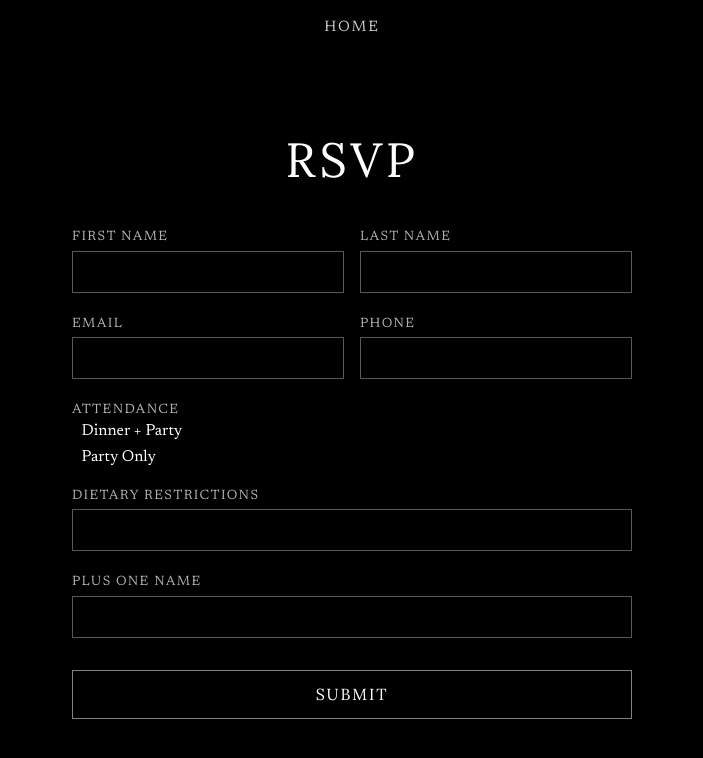
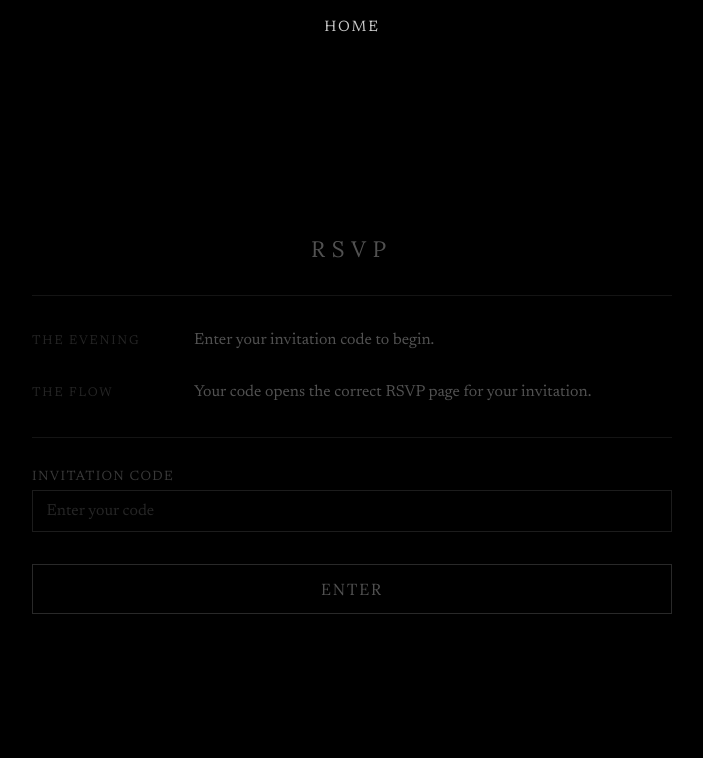
Before and after one commit to ava-firstaccess/wedding-website, a Next.js app: page /rsvp in a window 1280 px wide. Shown: the top 758 px of the page, without its empty margins (288-991 px from the left). Built offline with nearby package versions, Linux system fonts and the light colour scheme.

Commit message:
Add code-gated wedding RSVP flow

```diff
--- a/app/rsvp/page.js
+++ b/app/rsvp/page.js
@@ -1,72 +1,254 @@
 'use client'
 
-import { useEffect, useRef } from 'react'
+import { useEffect, useRef, useState } from 'react'
+import Image from 'next/image'
 import Nav from '../components/Nav'
 import styles from './page.module.css'
 
+const MOCK_GUESTS = {
+  DINNER1: {
+    code: 'DINNER1',
+    firstName: 'Ava',
+    secondGuest: 'Zach',
+    inviteType: 'full',
+    plusOneAllowed: false,
+  },
+  PARTY1: {
+    code: 'PARTY1',
+    firstName: 'Zach',
+    secondGuest: '',
+    inviteType: 'party',
+    plusOneAllowed: false,
+  },
+}
+
+function InvitePage({ guest, onBack }) {
+  const [attendance, setAttendance] = useState('')
+  const [dietary, setDietary] = useState('')
+  const [notes, setNotes] = useState('')
+  const [submitted, setSubmitted] = useState(false)
+
+  const isFullInvite = guest.inviteType === 'full'
+  const greeting = guest.secondGuest
+    ? `Hi ${guest.firstName} & ${guest.secondGuest}`
+    : `Hi ${guest.firstName}`
+
+  const attendanceOptions = isFullInvite
+    ? [
+        { value: 'both', label: 'We’ll Be There For Both' },
+        { value: 'party-only', label: 'We’ll Join For New Year’s Eve Only' },
+        { value: 'decline', label: 'Sadly, We Can’t Make It' },
+      ]
+    : [
+        { value: 'party', label: 'I’ll Be There' },
+        { value: 'decline', label: 'Sadly, I Can’t Make It' },
+      ]
+
+  const details = isFullInvite
+    ? [
+        ['The Invitation', 'Before dinner celebration + New Year’s Eve party'],
+        ['Your Evening', 'An intimate dinner, then a beautiful long night into midnight'],
+        ['Your RSVP', 'Tell us if you’re joining both or just the party'],
+      ]
+    : [
+        ['The Invitation', 'New Year’s Eve party'],
+        ['Your Evening', 'Drinks, music, and midnight with us'],
+        ['Your RSVP', 'Let us know if we get to celebrate together'],
+      ]
+
+  const handleSubmit = (e) => {
+    e.preventDefault()
+    if (!attendance) return
+    setSubmitted(true)
+  }
+
+  return (
+    <>
+      <div className={styles.pageHeader}>
+        <p className={styles.greeting}>{greeting}</p>
+        <h1 className={styles.heading}>You’re Invited.</h1>
+        <p className={styles.subheading}>
+          {isFullInvite ? 'Before Dinner + New Year’s Eve Party' : 'New Year’s Eve Party'}
+        </p>
+      </div>
+
+      <hr className={styles.rule} />
+
+      <div className={styles.menu}>
+        {details.map(([label, value]) => (
+          <div className={styles.menuRow} key={label}>
+            <span className={styles.menuLabel}>{label}</span>
+            <span className={styles.menuValue}>{value}</span>
+          </div>
+        ))}
+      </div>
+
+      <hr className={styles.rule} />
+
+      {submitted ? (
+        <div className={styles.thanksWrap}>
+          <p className={styles.thanks}>Perfect. We’ve got you.</p>
+          <p className={styles.sub}>This RSVP flow is mocked for now, real response saving comes next.</p>
+        </div>
+      ) : (
+        <form className={styles.form} onSubmit={handleSubmit}>
+          <div className={styles.pillGroup}>
+            <span className={styles.pillGroupLabel}>Will you join us?</span>
+            {attendanceOptions.map((opt) => (
+              <button
+                key={opt.value}
+                type="button"
+                className={`${styles.pill} ${styles.pillBorderless} ${attendance === opt.value ? styles.pillActive : ''}`}
+                onClick={() => setAttendance(opt.value)}
+              >
+                {opt.label}
+              </button>
+            ))}
+          </div>
+
+          <div className={styles.field}>
+            <label htmlFor="dietary">Dietary Restrictions</label>
+            <input
+              id="dietary"
+              name="dietary"
+              type="text"
+              value={dietary}
+              onChange={(e) => setDietary(e.target.value)}
+              placeholder="Anything we should know?"
+            />
+          </div>
+
+          <div className={styles.field}>
+            <label htmlFor="notes">Notes</label>
+            <textarea
+              id="notes"
+              name="notes"
+              rows={4}
+              value={notes}
+              onChange={(e) => setNotes(e.target.value)}
+              placeholder="A note, song request, or anything else"
+            />
+          </div>
+
+          <div className={styles.buttonRow}>
+            <button type="button" className={styles.secondaryButton} onClick={onBack}>Back</button>
+            <button type="submit" className={styles.button}>Send It</button>
+          </div>
+        </form>
+      )}
+    </>
+  )
+}
+
 export default function RSVP() {
+  const [phase, setPhase] = useState('overlay')
+  const [codeInput, setCodeInput] = useState('')
+  const [guest, setGuest] = useState(null)
+  const [codeError, setCodeError] = useState('')
   const formRef = useRef(null)
 
   useEffect(() => {
-    const timer = setTimeout(() => {
-      if (formRef.current) formRef.current.classList.add(styles.visible)
-    }, 300)
-    return () => clearTimeout(timer)
+    const revealTimer = setTimeout(() => setPhase('lions-in'), 100)
+    const fadeOutTimer = setTimeout(() => setPhase('lions-out'), 3100)
+    const formTimer = setTimeout(() => setPhase('form-in'), 4600)
+    return () => {
+      clearTimeout(revealTimer)
+      clearTimeout(fadeOutTimer)
+      clearTimeout(formTimer)
+    }
   }, [])
+
+  const handleCodeSubmit = (e) => {
+    e.preventDefault()
+    const normalized = codeInput.trim().toUpperCase()
+    if (!normalized) return
+
+    const match = MOCK_GUESTS[normalized]
+    if (!match) {
+      setCodeError('That code didn’t match our guest list. Try again.')
+      setGuest(null)
+      return
+    }
+
+    setCodeError('')
+    setGuest(match)
+  }
+
+  const resetGate = () => {
+    setGuest(null)
+    setCodeInput('')
+    setCodeError('')
+  }
 
   return (
     <>
+      {(phase === 'overlay' || phase === 'lions-in') && (
+        <div className={phase === 'overlay' ? styles.overlay : styles.overlayFading} />
+      )}
       <Nav />
       <main className={styles.main}>
-        <form ref={formRef} className={styles.form}>
-          <h1 className={styles.title}>RSVP</h1>
+        <div className={`${styles.lionsWrap} ${
+          phase === 'overlay' || phase === 'lions-in'
+            ? styles.lionsVisible
+            : phase === 'lions-out'
+              ? styles.lionsFading
+              : styles.lionsGone
+        }`}>
+          <Image
+            src="/lion-lioness.png"
+            alt="Lion and Lioness"
+            width={500}
+            height={500}
+            priority
+            className={styles.lionsImage}
+          />
+        </div>
 
-          <div className={styles.row}>
-            <div className={styles.field}>
-              <label htmlFor="firstName">First Name</label>
-              <input id="firstName" name="firstName" type="text" required />
-            </div>
-            <div className={styles.field}>
-              <label htmlFor="lastName">Last Name</label>
-              <input id="lastName" name="lastName" type="text" required />
-            </div>
-          </div>
+        <div ref={formRef} className={`${styles.content} ${phase === 'form-in' ? styles.visible : ''}`}>
+          {!guest ? (
+            <>
+              <h1 className={styles.heading}>RSVP</h1>
+              <hr className={styles.rule} />
 
-          <div className={styles.row}>
-            <div className={styles.field}>
-              <label htmlFor="email">Email</label>
-              <input id="email" name="email" type="email" required />
-            </div>
-            <div className={styles.field}>
-              <label htmlFor="phone">Phone</label>
-              <input id="phone" name="phone" type="tel" />
-            </div>
-          </div>
+              <div className={styles.menu}>
+                <div className={styles.menuRow}>
+                  <span className={styles.menuLabel}>The Evening</span>
+                  <span className={styles.menuValue}>Enter your invitation code to begin.</span>
+                </div>
+                <div className={styles.menuRow}>
+                  <span className={styles.menuLabel}>The Flow</span>
+                  <span className={styles.menuValue}>Your code opens the correct RSVP page for your invitation.</span>
+                </div>
+              </div>
 
-          <fieldset className={styles.fieldset}>
-            <legend>Attendance</legend>
-            <label className={styles.radio}>
-              <input type="radio" name="attendance" value="dinner-party" required />
-              <span>Dinner + Party</span>
-            </label>
-            <label className={styles.radio}>
-              <input type="radio" name="attendance" value="party-only" />
-              <span>Party Only</span>
-            </label>
-          </fieldset>
+              <hr className={styles.rule} />
 
-          <div className={styles.field}>
-            <label htmlFor="dietary">Dietary Restrictions</label>
-            <input id="dietary" name="dietary" type="text" />
-          </div>
+              <form className={styles.form} onSubmit={handleCodeSubmit}>
+                <div className={styles.field}>
+                  <label htmlFor="inviteCode">Invitation Code</label>
+                  <input
+                    id="inviteCode"
+                    name="inviteCode"
+                    type="text"
+                    value={codeInput}
+                    onChange={(e) => setCodeInput(e.target.value.toUpperCase())}
+                    placeholder="Enter your code"
+                    autoCapitalize="characters"
+                    autoCorrect="off"
+                    spellCheck="false"
+                    required
+                  />
+                </div>
 
-          <div className={styles.field}>
-            <label htmlFor="plusOne">Plus One Name</label>
-            <input id="plusOne" name="plusOne" type="text" />
-          </div>
+                {codeError ? <p className={styles.error}>{codeError}</p> : null}
 
-          <button type="submit" className={styles.button}>Submit</button>
-        </form>
+                <button type="submit" className={styles.button}>Enter</button>
+              </form>
+            </>
+          ) : (
+            <InvitePage guest={guest} onBack={resetGate} />
+          )}
+        </div>
       </main>
     </>
   )
--- a/app/rsvp/page.module.css
+++ b/app/rsvp/page.module.css
@@ -4,42 +4,151 @@
   align-items: center;
   justify-content: center;
   padding: 6rem 1.5rem 3rem;
+  position: relative;
 }
 
-.form {
-  width: 100%;
-  max-width: 560px;
+.overlay {
+  position: fixed;
+  inset: 0;
+  z-index: 200;
+  background: #000;
+  pointer-events: none;
+}
+
+.overlayFading {
+  position: fixed;
+  inset: 0;
+  z-index: 200;
+  background: #000;
+  pointer-events: none;
+  animation: overlayFadeOut 1.5s ease-in forwards;
+}
+
+@keyframes overlayFadeOut {
+  to {
+    opacity: 0;
+  }
+}
+
+.lionsWrap {
+  position: absolute;
   display: flex;
-  flex-direction: column;
-  gap: 1.5rem;
+  align-items: center;
+  justify-content: center;
+  opacity: 1;
+  transition: opacity 1.5s ease-in-out;
+}
+
+.lionsWrap.lionsVisible {
+  opacity: 1;
+}
+
+.lionsWrap.lionsFading {
+  opacity: 0;
+}
+
+.lionsWrap.lionsGone {
   opacity: 0;
   visibility: hidden;
   pointer-events: none;
-  transition: opacity 3s ease-in-out, visibility 0s linear 0s;
 }
 
-.form.visible {
+.lionsImage {
+  width: min(80vw, 400px);
+  height: auto;
+  object-fit: contain;
+}
+
+.content {
+  width: 100%;
+  max-width: 640px;
+  display: flex;
+  flex-direction: column;
+  gap: 2rem;
+  opacity: 0;
+  visibility: hidden;
+  pointer-events: none;
+  transition: opacity 2.5s ease-in-out;
+}
+
+.content.visible {
   opacity: 1;
   visibility: visible;
   pointer-events: auto;
 }
 
-.title {
-  font-family: var(--font-lora);
-  font-size: clamp(2rem, 6vw, 3rem);
-  font-weight: 400;
-  letter-spacing: 0.08em;
-  text-align: center;
-  margin-bottom: 1rem;
+.pageHeader {
+  display: flex;
+  flex-direction: column;
+  gap: 0.6rem;
 }
 
-.row {
-  display: flex;
-  gap: 1rem;
+.greeting {
+  text-align: center;
+  font-family: var(--font-newsreader);
+  font-size: 1rem;
+  letter-spacing: 0.08em;
+  text-transform: uppercase;
+  opacity: 0.7;
 }
 
-.row .field {
-  flex: 1;
+.heading {
+  font-family: var(--font-lora);
+  font-size: clamp(1.1rem, 3.5vw, 1.4rem);
+  font-weight: 400;
+  letter-spacing: 0.3em;
+  text-align: center;
+  text-transform: uppercase;
+}
+
+.subheading {
+  margin-top: -0.25rem;
+  text-align: center;
+  font-family: var(--font-newsreader);
+  font-size: 1rem;
+  letter-spacing: 0.08em;
+  text-transform: uppercase;
+  opacity: 0.62;
+}
+
+.rule {
+  border: none;
+  border-top: 1px solid rgba(255, 255, 255, 0.25);
+}
+
+.menu {
+  display: flex;
+  flex-direction: column;
+  gap: 1.6rem;
+}
+
+.menuRow {
+  display: flex;
+  gap: 2rem;
+  align-items: baseline;
+}
+
+.menuLabel {
+  flex-shrink: 0;
+  width: 130px;
+  font-family: var(--font-newsreader);
+  font-size: 0.8rem;
+  letter-spacing: 0.14em;
+  text-transform: uppercase;
+  opacity: 0.45;
+  line-height: 1.6;
+}
+
+.menuValue {
+  font-family: var(--font-newsreader);
+  font-size: 1rem;
+  line-height: 1.6;
+}
+
+.form {
+  display: flex;
+  flex-direction: column;
+  gap: 1.5rem;
 }
 
 .field {
@@ -49,7 +158,7 @@
 }
 
 .field label,
-.fieldset legend {
+.pillGroupLabel {
   font-family: var(--font-newsreader);
   font-size: 0.85rem;
   letter-spacing: 0.1em;
@@ -57,7 +166,8 @@
   opacity: 0.7;
 }
 
-.field input {
+.field input,
+.field textarea {
   background: transparent;
   border: 1px solid rgba(255, 255, 255, 0.35);
   color: #fff;
@@ -66,37 +176,78 @@
   font-size: 1rem;
   outline: none;
   transition: border-color 0.3s;
+  resize: vertical;
 }
 
-.field input:focus {
+.field input:focus,
+.field textarea:focus {
   border-color: rgba(255, 255, 255, 0.8);
 }
 
-.fieldset {
-  border: none;
+.pillGroup {
   display: flex;
   flex-direction: column;
   gap: 0.6rem;
 }
 
-.fieldset legend {
-  margin-bottom: 0.4rem;
+.pill {
+  padding: 0.75rem 1rem;
+  border: 1px solid rgba(255, 255, 255, 0.3);
+  background: transparent;
+  color: rgba(255, 255, 255, 0.5);
+  font-family: var(--font-newsreader);
+  font-size: 1rem;
+  letter-spacing: 0.05em;
+  cursor: pointer;
+  text-align: left;
+  transition: all 0.2s;
+  -webkit-tap-highlight-color: transparent;
+  touch-action: manipulation;
 }
 
-.radio {
-  display: flex;
-  align-items: center;
-  gap: 0.6rem;
-  font-family: var(--font-newsreader);
-  font-size: 1rem;
-  cursor: pointer;
+.pill:hover {
+  border-color: rgba(255, 255, 255, 0.6);
+  color: rgba(255, 255, 255, 0.8);
 }
 
-.radio input[type="radio"] {
-  accent-color: #fff;
+.pillBorderless {
+  border: none;
+  padding-left: 0;
 }
 
-.button {
+.pillBorderless:hover {
+  border: none;
+}
+
+.pill.pillActive {
+  border: 2px solid rgba(255, 255, 255, 0.95);
+  color: #fff;
+  background: rgba(255, 255, 255, 0.08);
+  padding-left: 1rem;
+}
+
+.fadeIn {
+  animation: fadeIn 0.6s ease-in-out;
+}
+
+@keyframes fadeIn {
+  from {
+    opacity: 0;
+    transform: translateY(6px);
+  }
+  to {
+    opacity: 1;
+    transform: translateY(0);
+  }
+}
+
+.buttonRow {
+  display: flex;
+  gap: 1rem;
+}
+
+.button,
+.secondaryButton {
   margin-top: 0.5rem;
   padding: 0.85rem 2rem;
   background: transparent;
@@ -110,13 +261,70 @@
   transition: background 0.3s, border-color 0.3s;
 }
 
-.button:hover {
+.button {
+  flex: 1;
+}
+
+.secondaryButton {
+  opacity: 0.75;
+}
+
+.button:hover,
+.secondaryButton:hover {
   background: rgba(255, 255, 255, 0.08);
   border-color: rgba(255, 255, 255, 0.8);
 }
 
+.thanksWrap {
+  display: flex;
+  flex-direction: column;
+  gap: 0.75rem;
+}
+
+.thanks {
+  font-family: var(--font-lora);
+  font-size: 1.2rem;
+  letter-spacing: 0.1em;
+  text-align: center;
+  opacity: 0.85;
+  padding-top: 1rem;
+}
+
+.sub {
+  opacity: 0.55;
+  font-size: 0.9rem;
+  font-family: var(--font-newsreader);
+  text-align: center;
+}
+
+.error {
+  margin: -0.5rem 0 0;
+  color: rgba(255, 255, 255, 0.75);
+  font-family: var(--font-newsreader);
+  font-size: 0.95rem;
+}
+
 @media (max-width: 480px) {
-  .row {
+  .main {
+    min-height: unset;
+    justify-content: flex-start;
+    padding-top: 4.5rem;
+    padding-bottom: 2rem;
+  }
+
+  .lionsWrap {
+    position: fixed;
+    top: 50%;
+    left: 50%;
+    transform: translate(-50%, -50%);
+  }
+
+  .menuRow {
     flex-direction: column;
+    gap: 0.3rem;
+  }
+
+  .menuLabel {
+    width: auto;
   }
 }
```
